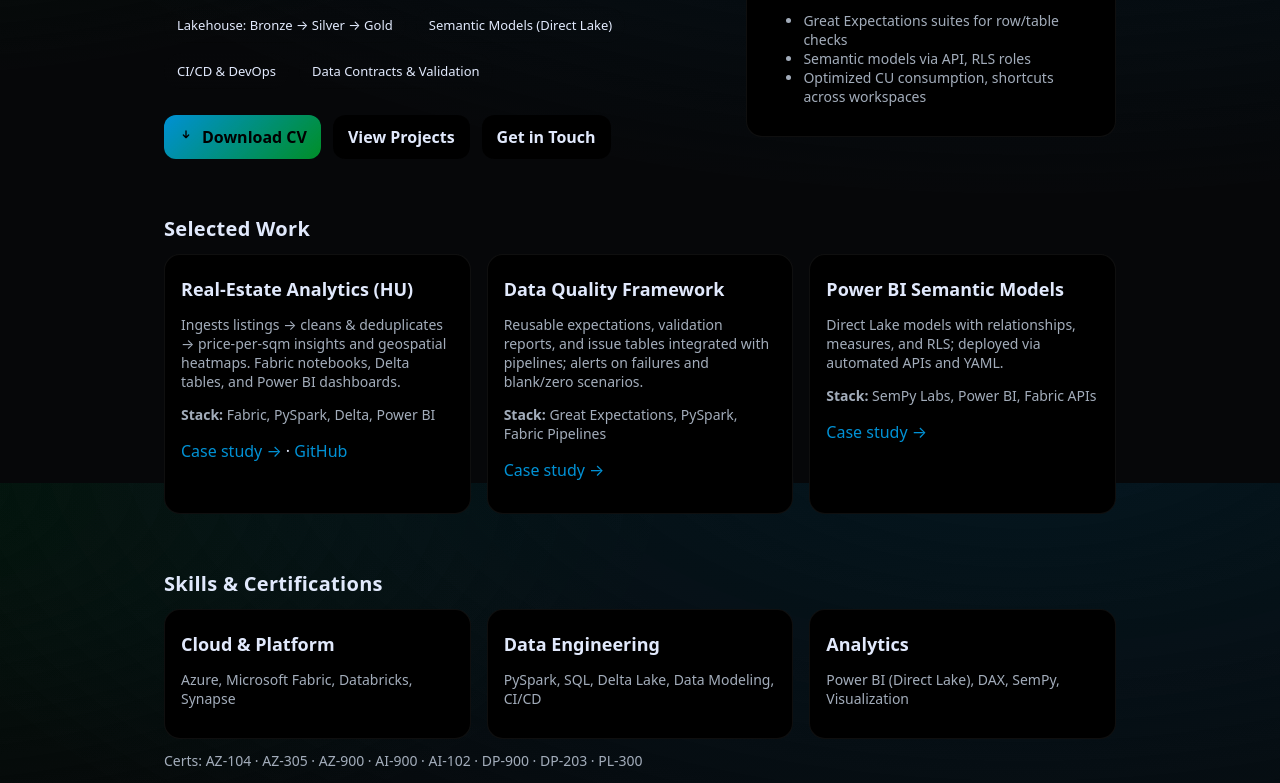
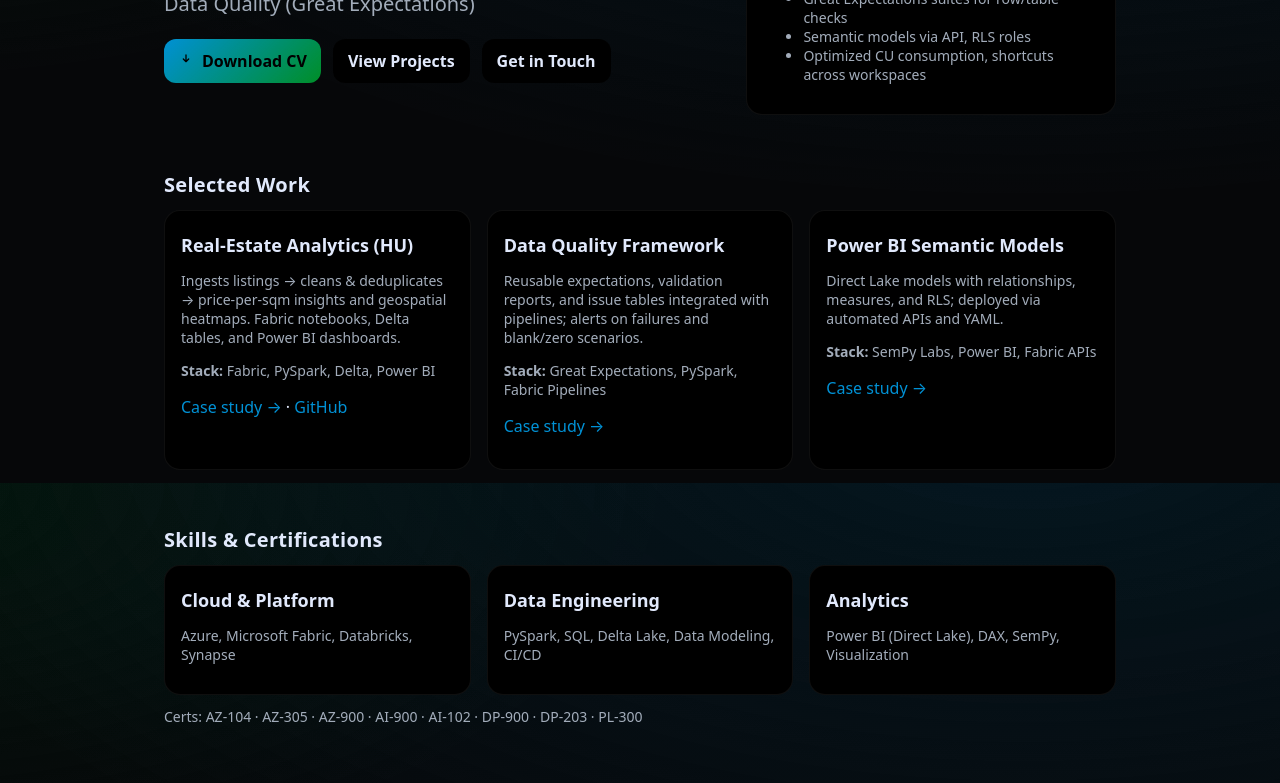
Before and after one commit to zellow777/cv_site, a plain HTML site: page index.html in a window 1280 px wide. Shown: the part 317-1100 px from the top of the page. Drawn offline with Linux system fonts and the light colour scheme.

Commit message:
Update index.html

```diff
--- a/index.html
+++ b/index.html
@@ -69,8 +69,6 @@
     @media (max-width: 900px){ .hero { grid-template-columns: 1fr; } }
     h1 { font-size: clamp(28px, 5vw, 44px); line-height: 1.1; margin: 0 0 10px; }
     .subtitle { font-size: clamp(16px, 2.2vw, 20px); color: var(--muted); margin: 0 0 22px; }
-    .badges { display: flex; flex-wrap: wrap; gap: 10px; margin: 18px 0 26px; }
-    .badge { padding: 8px 12px; border: 1px solid rgba(255,255,255,.08); background: linear-gradient(180deg, rgba(255,255,255,.05), rgba(255,255,255,.02)); border-radius: 999px; font-size: 13px; color: var(--text); }
 
     .cta { display: flex; gap: 12px; flex-wrap: wrap; }
     .btn { display: inline-flex; align-items: center; gap: 8px; padding: 10px 14px; border-radius: 12px; border: 1px solid rgba(255,255,255,.08); background: var(--panel); color: var(--text); font-weight: 700; }
@@ -110,12 +108,6 @@
       <div>
         <h1>Data Engineer building reliable, usable data platforms.</h1>
         <p class="subtitle">Microsoft Fabric • Azure • PySpark • Delta Lake • Power BI • Data Quality (Great Expectations)</p>
-        <div class="badges">
-          <span class="badge">Lakehouse: Bronze → Silver → Gold</span>
-          <span class="badge">Semantic Models (Direct Lake)</span>
-          <span class="badge">CI/CD & DevOps</span>
-          <span class="badge">Data Contracts & Validation</span>
-        </div>
         <div class="cta">
           <a class="btn primary" href="/cv-david-mihalyi.pdf" download>
             <!-- download icon -->
```
